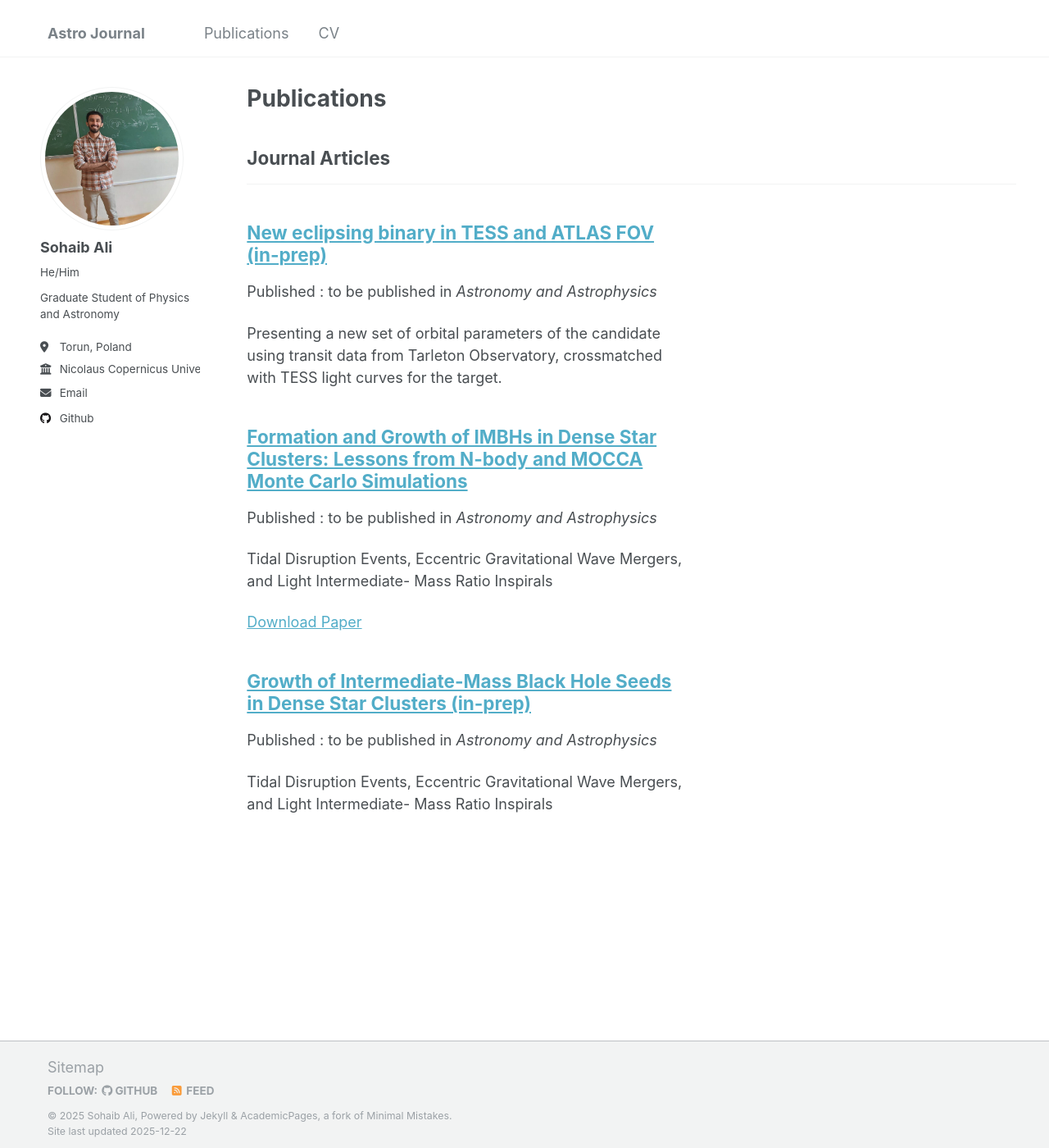
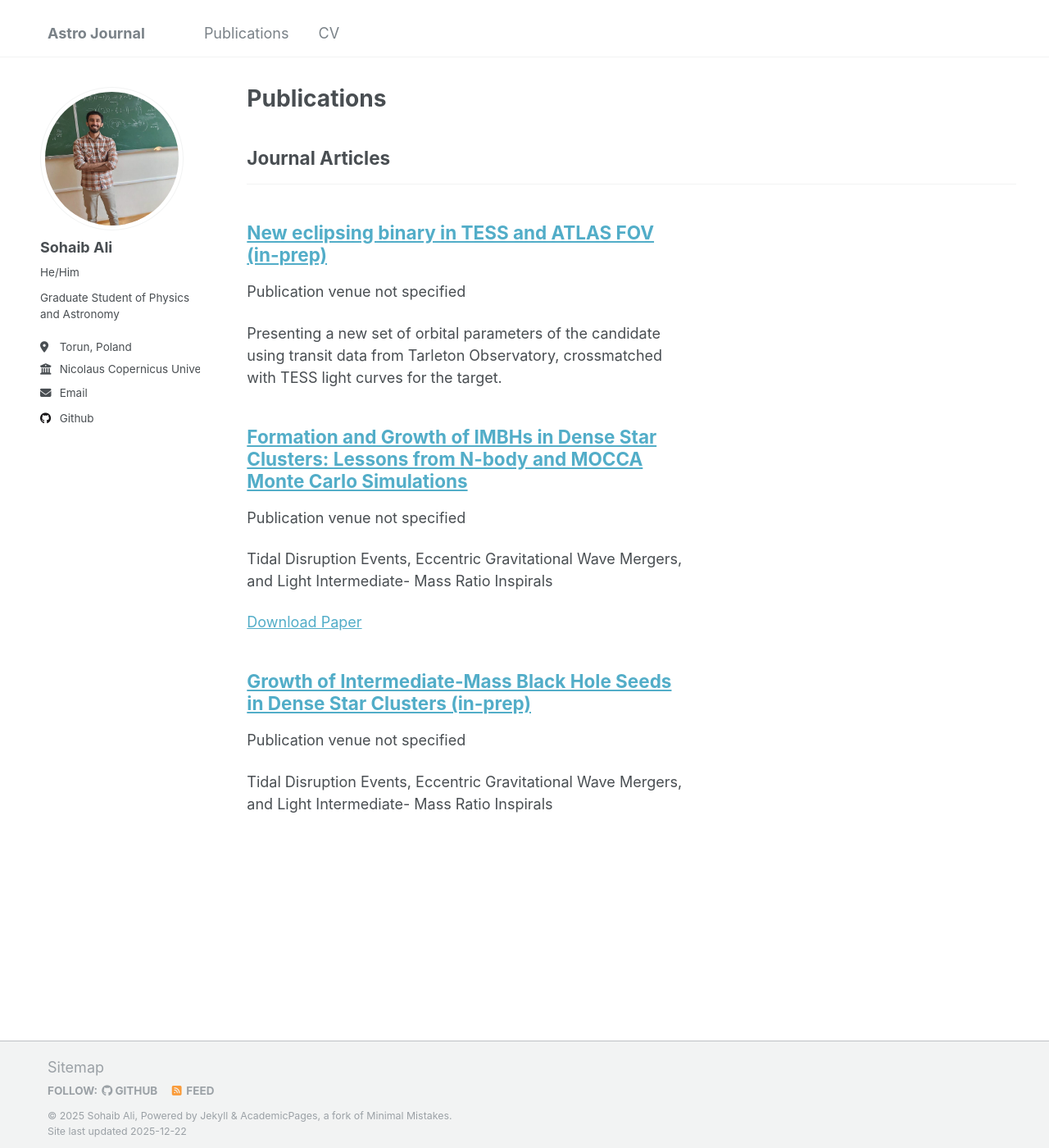
Before and after one commit to nebula-navigator/nebula-navigator.github.io, a Jekyll site: the page built from _pages/publications.html, in a window 1280 px wide and 1400 px high. Shown: the whole window at 82% size. Built offline with Jekyll 4.4.1, drawn with Linux system fonts in a browser that asks for light colours.

Commit message:
Enhance publication details in archive-single.html

```diff
--- a/_includes/archive-single.html
+++ b/_includes/archive-single.html
@@ -38,10 +38,25 @@
       <p class="page__meta"><i class="fa fa-clock-o" aria-hidden="true"></i> {% include read-time.html %}</p>
     {% endif %}
 
-        {% if post.collection == 'teaching' %}
-          <p> {{ post.type }}, <i>{{ post.venue }}</i>, {{ post.date | default: "1900-01-01" | date: "%Y" }} </p>
-        {% elsif post.collection == 'publications' %}
-        <p>Published <i>{{ post.venue }}</i>: to be published in <i>Astronomy and Astrophysics</i></p>
+       {% if post.collection == 'teaching' %}
+  <p>{{ post.type }}, <i>{{ post.venue }}</i>, {{ post.date | default: "1900-01-01" | date: "%Y" }}</p>
+
+{% elsif post.collection == 'publications' %}
+
+  {% if post.journal %}
+    <p>Published in <i>{{ post.journal }}</i>{% if post.volume %}, vol. {{ post.volume }}{% endif %}</p>
+
+  {% elsif post.conference %}
+    <p>Presented at <i>{{ post.conference }}</i>{% if post.location %}, {{ post.location }}{% endif %}</p>
+
+  {% elsif post.book %}
+    <p>Included in <i>{{ post.book }}</i></p>
+
+  {% else %}
+    <p>Publication venue not specified</p>
+
+  {% endif %}
+
 
 
         {% elsif post.date %}
```
